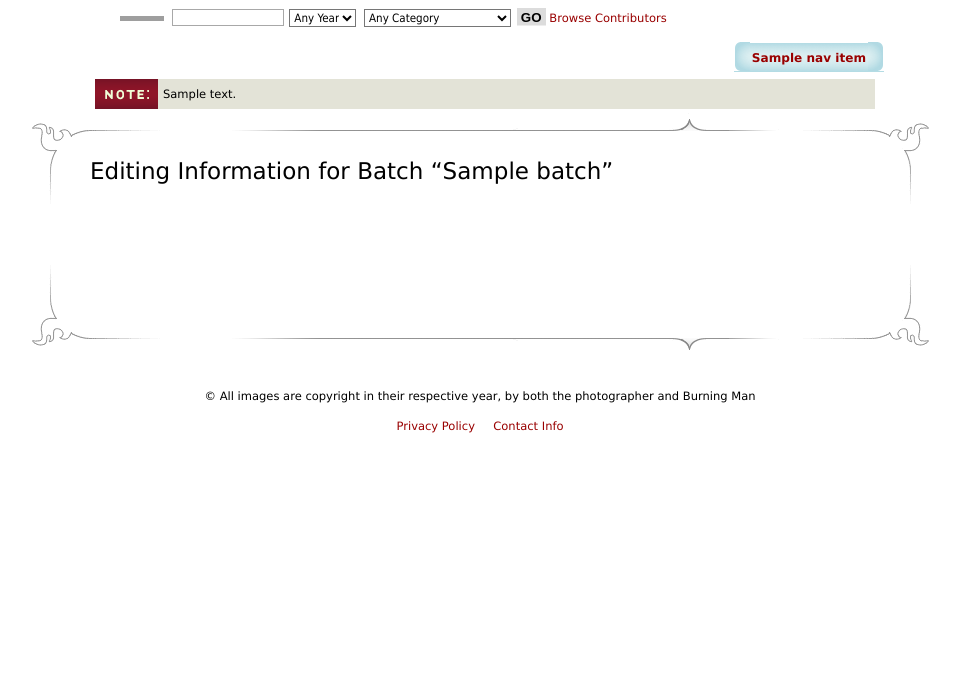
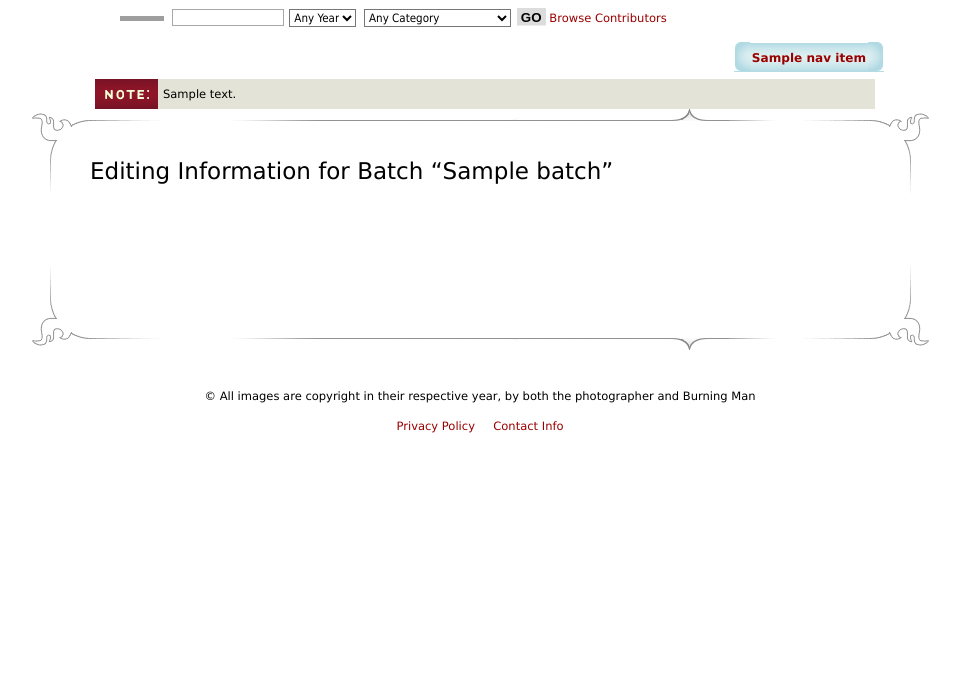
Before and after one commit to rafrombrc/bm.gallery, a Django app: template src/bm.gallery/bm/gallery/templates/gallery/batch_edit.html in a window 1280 px wide. Shown: the part 449-1145 px from the top of the page, without its empty margins (160-1120 px from the left). Run offline with Django 3.2, Linux system fonts and the light colour scheme; the template is opened without the code that fills it: most values are stand-ins (such as "Sample title", 1, 10 or a date in 2020); some libraries are stand-ins or nearby versions; grey boxes are pictures that could not be loaded.

Commit message:
Moving scroll top 10 px up

```diff
--- a/src/bm.gallery/bm/gallery/static/css/style.css
+++ b/src/bm.gallery/bm/gallery/static/css/style.css
@@ -77,7 +77,7 @@ a img {
 }
 
 #well-wrapper {
-    background: url(/static/content-header-bg.gif) no-repeat center -15px;
+    background: url(/static/content-header-bg.gif) no-repeat center -25px;
     width: 100%;
     padding-top:47px;
     min-height: 100px;
```
